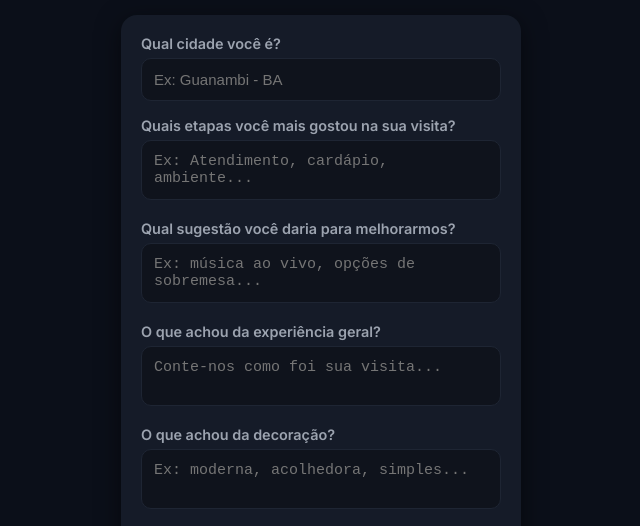
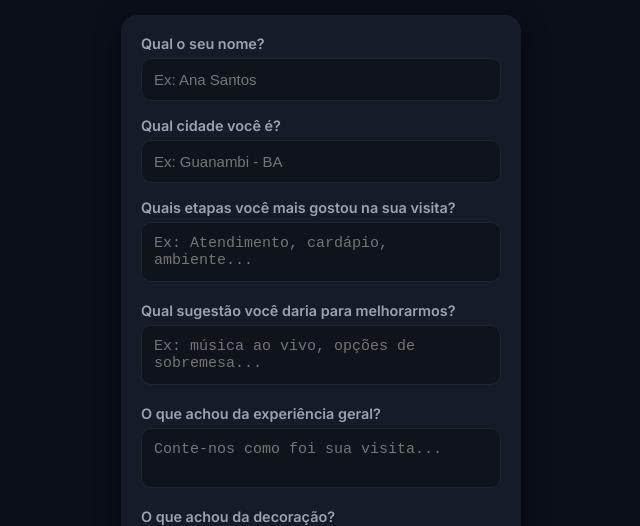
Before and after one commit to grupodvbr/experi-ncia, a plain HTML site: page index.html in a window 1280 px wide. Shown: the part 227-753 px from the top of the page, without its empty margins (319-959 px from the left). Drawn offline with Linux system fonts and the light colour scheme.

Commit message:
Update index.html

```diff
--- a/index.html
+++ b/index.html
@@ -126,6 +126,10 @@ textarea:focus,input:focus{
 
 <form id="pesquisaForm">
   <div>
+    <label>Qual o seu nome?</label>
+    <input type="text" name="nome" placeholder="Ex: Ana Santos" required>
+  </div>
+  <div>
     <label>Qual cidade você é?</label>
     <input type="text" name="cidade" placeholder="Ex: Guanambi - BA" required>
   </div>
```
